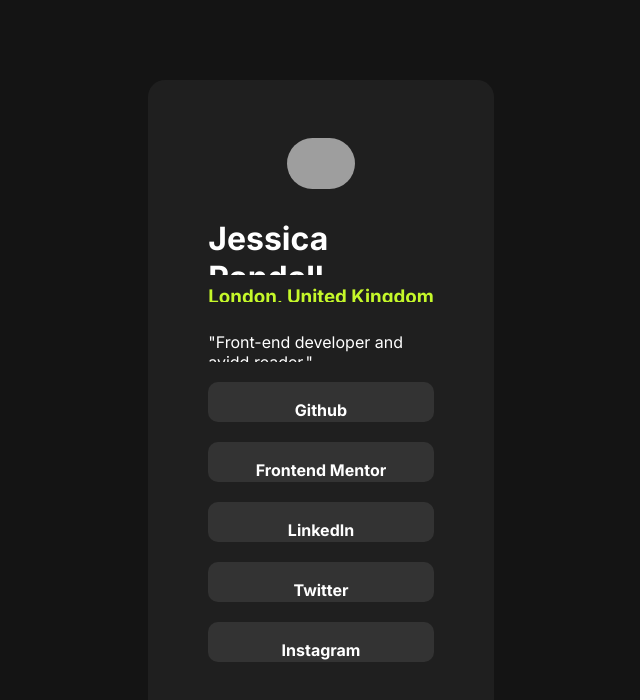
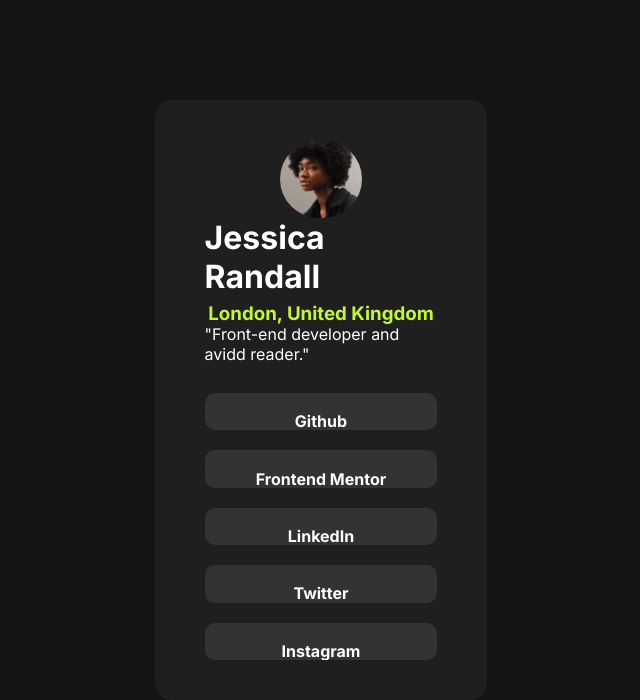
Before and after one commit to Gartank/social-links-profile, a React (Vite) app: page / in a window 1280 px wide. Shown: the top 700 px of the page, without its empty margins (319-959 px from the left). Built offline with nearby package versions, Linux system fonts and the light colour scheme; grey boxes are pictures that could not be loaded.

Commit message:
refactor(SocialCard): Modularizando el componente completo para mejor SRP, ademas de cambiando la forma en que se pasan las props

```diff
--- a/src/App.jsx
+++ b/src/App.jsx
@@ -1,26 +1,27 @@
-import SocialCard from "./components/SocialCard";
+import SocialCard from "./components/SocialCard/SocialCard.jsx";
+import profileImg from './assets/images/avatar-jessica.jpeg';
 import "./App.css";
 
 const user_profile = {
-	header : {
+	header: {
 		name: "Jessica Randall",
 		location: "London, United Kingdom",
 		desc: "Front-end developer and avidd reader.",
-		urlImg: "./assets/images/avatar-jessica.jpeg",
+		urlImg: profileImg,
 	},
 	links: [
-		{ name: "github", url: "" },
-		{ name: "Frontend Mentor", url: "" },
-		{ name: "LinkedIn", url: "" },
-		{ name: "Twitter", url: "" },
-		{ name: "Instagram", url: "" },
+		{ name: "github", url: "https://www.github.com" },
+		{ name: "Frontend Mentor", url: "https://www.frontendmentor.io" },
+		{ name: "LinkedIn", url: "https://www.linkedin.com" },
+		{ name: "Twitter", url: "https://www.x.com" },
+		{ name: "Instagram", url: "https://www.instagram.com" },
 	],
 };
 
 function App() {
 	return (
 		<>
-			<SocialCard {...user_profile} />
+			<SocialCard userData={user_profile} />
 		</>
 	);
 }
--- a/src/components/SocialCard.jsx
+++ /dev/null
@@ -1,50 +0,0 @@
-import "./SocialCard.css";
-const CardHeader = ( { header } ) => {
-	return (
-		<div className='card_header'>
-			<img
-				src={header.urlImg}
-				alt='Profile Image'
-				className='card-header header-profile_photo'
-			/>
-			<div className="header-title_container">
-				<h1 className='card-header header-profile_name'>
-					{(header.name)}
-				</h1>
-				<h3 className='card-header header-profile_location'>
-					{header.location}
-				</h3>
-			</div>
-				<p className='card-header header-profile_description'>
-					{`"${header.desc}"`}
-				</p>
-		</div>
-	);
-};
-
-const CardLinks = ( { links } ) => {
-	const buttonList = links.map((elem) => (
-		<li className='card-links link' key={"link-" + elem.name}>
-			<a
-				href={'http://'+ elem.imgUrl}
-				target='_self'
-				rel='noopener noreferrer'
-			>
-				{elem.name}
-			</a>
-		</li>
-	));
-
-	return <ul className='card_links'>{buttonList}</ul>;
-};
-
-const SocialCard = ({ header, links }) => {
-	return (
-		<div className='social_links-card'>
-			<CardHeader header={header} />
-			<CardLinks links={links} />
-		</div>
-	);
-};
-
-export default SocialCard;
--- /dev/null
+++ b/src/components/SocialCard/CardHeader.jsx
@@ -0,0 +1,18 @@
+const CardHeader = ({header}) => {
+	return (
+		<div className='card-header'>
+			<img
+				src={header.urlImg}
+				alt='Profile Image'
+				className='header-profile_photo'
+			/>
+			<div className='header-title_container'>
+				<h1 className='header-profile_name'>{header.name}</h1>
+				<h3 className='header-profile_location'>{header.location}</h3>
+			</div>
+			<p className='header-profile_description'>{`"${header.desc}"`}</p>
+		</div>
+	);
+};
+
+export default CardHeader;
--- /dev/null
+++ b/src/components/SocialCard/CardLinks.jsx
@@ -0,0 +1,17 @@
+const CardLinks = ({links}) => {
+	const buttonList = links.map((elem) => (
+		<li className='card-links link' key={"link-" + elem.name}>
+			<a
+				href={"http://" + elem.imgUrl}
+				target='_self'
+				rel='noopener noreferrer'
+			>
+				{elem.name}
+			</a>
+		</li>
+	));
+
+	return <ul className='card_links'>{buttonList}</ul>;
+};
+
+export default CardLinks;
--- a/src/components/SocialCard.css
+++ b/src/components/SocialCard/SocialCard.css
@@ -1,12 +1,12 @@
-@import url("../variables.css");
-@import url("../App.css");
+@import url("src/variables.css");
+@import url("src/App.css");
 
 .social_links-card {
     display: flex;
 
-    width: 27%;
-    height: 80%;
-    padding: 40px 60px;
+    width: 26%;
+    height: 75%;
+    padding: 40px 50px;
     border-radius: 17px;
 
     background-color: var(--Grey800);
@@ -14,23 +14,23 @@
     font-family: var(--font-family);
 
     flex-direction: column;
-    gap: 20px;
-    justify-content: center;
+    gap: 30px;
+    justify-content: start;
     align-items: center;
 }
 
-.card_header {
+.card-header {
     display: flex;
 
     width: 100%;
     min-width: 50px;
-    height: 40%;
-    min-height: 60px;
-    font-weight: 400;
+    height: 50%;
 
     flex-direction: column;
     align-items: center;
-    gap: 30px;
+    justify-content: space-between;
+
+    font-weight: 400;
 
     & > .header-title_container {
         display: flex;
@@ -40,13 +40,13 @@
 
         flex-direction: column;
         align-items: center;
+        justify-content: space-between;
         gap: 10px;
     }
 
     & > .header-profile_photo {
+        width: 35%;
         aspect-ratio: 1/1;
-        width: 30%;
-        min-width: 30px;
         border-radius: 100rem;
     }
 }
@@ -64,7 +64,7 @@
     display: flex;
 
     width:100%;
-    height: 50%;
+    height: 60%;
 
     flex-direction: column;
     gap: 20px;
@@ -73,8 +73,10 @@
         width: 100%;
         border-radius: 10px;
         color: var(--White);
+    }
+}
 
-        & > a{
+.card_links .link > a {
     display: block;
     width: 100%;
     height: 100%;
@@ -91,8 +93,6 @@
     transition-duration: 100ms;
     transition-timing-function: cubic-bezier();
 }
-    }
-}
 
 .card_links > .link > a:hover {
     background-color: var(--Green);
--- /dev/null
+++ b/src/components/SocialCard/SocialCard.jsx
@@ -0,0 +1,16 @@
+import CardHeader from "./CardHeader.jsx";
+import CardLinks from "./CardLinks.jsx";
+import "./SocialCard.css";
+
+const SocialCard = ({userData}) => {
+	const {header, links} = userData;
+
+	return (
+		<div className='social_links-card'>
+			<CardHeader header={header} />
+			<CardLinks links={links} />
+		</div>
+	);
+};
+
+export default SocialCard;
--- a/src/index.css
+++ b/src/index.css
@@ -1,4 +1,4 @@
-@import url("./variables.css");
+@import url('./variables.css');
 
 html {
 	width: 100dvw;
```
Lines whose indentation alone changed are shown as unchanged.
